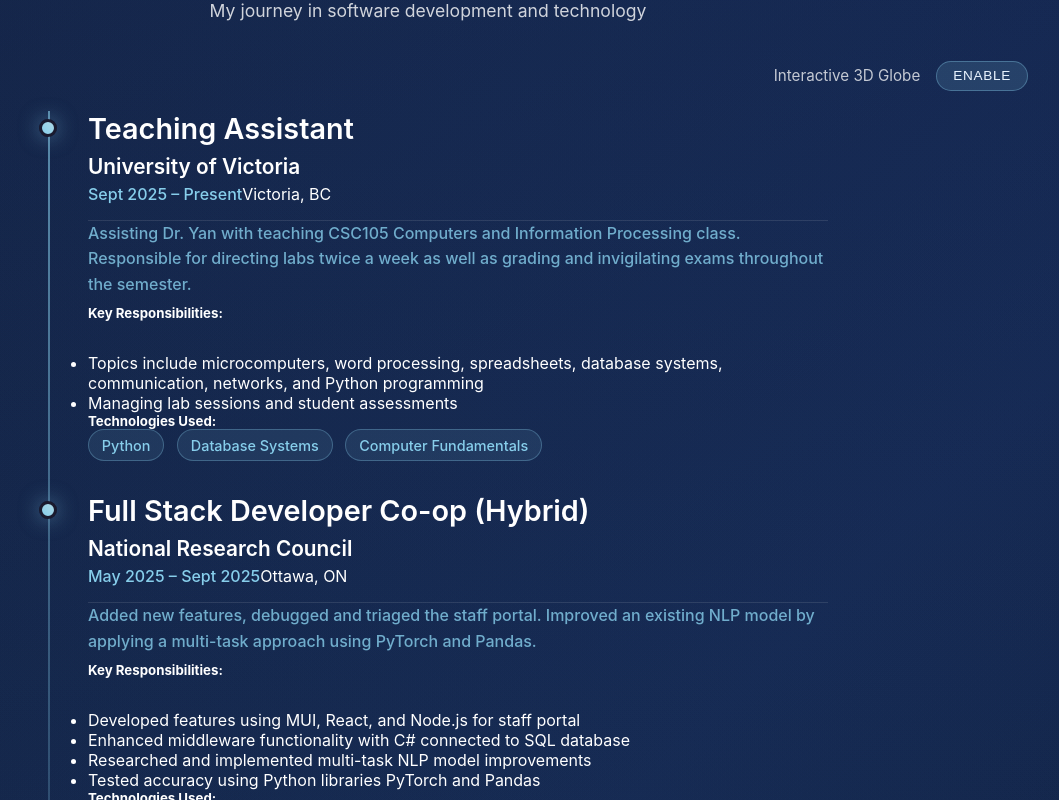
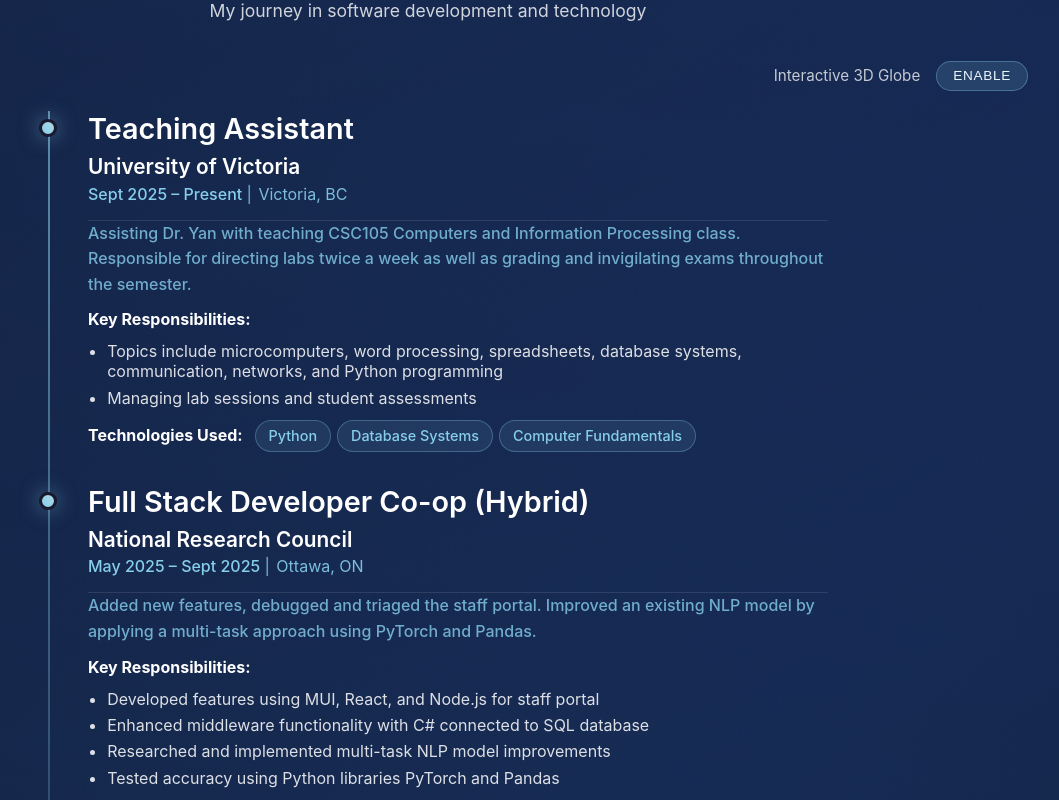
Before and after one commit to Popfizz013/Cursor-Hackathon, a React (Create React App) app: page / in a window 1280 px wide. Shown: the part 2000-2800 px from the top of the page, without its empty margins (212-1271 px from the left). Built offline with nearby package versions, Linux system fonts and the light colour scheme; no server answers; a web font is replaced by a local one.

Commit message:
Made changes to alignment and styling in the Personal Project as well as the Proffesional Experience section

```diff
--- a/src/components/sections/IntroSection.js
+++ b/src/components/sections/IntroSection.js
@@ -12,15 +12,15 @@ const IntroSection = forwardRef(({ data }, ref) => {
 
           <div className="intro-features">
             <div className="feature-item">
-              <h4>🎓 Computer Science Student</h4>
+              <h4>Computer Science Student</h4>
               <p>Pursuing BSc at University of Victoria</p>
             </div>
             <div className="feature-item">
-              <h4>💻 Full-Stack Developer</h4>
+              <h4>Full-Stack Developer</h4>
               <p>React, Node.js, Python, and modern technologies</p>
             </div>
             <div className="feature-item">
-              <h4>🔬 Research & Innovation</h4>
+              <h4>Research & Innovation</h4>
               <p>Working on satellite communication protocols</p>
             </div>
           </div>
--- a/src/components/sections/SectionStyles.css
+++ b/src/components/sections/SectionStyles.css
@@ -371,6 +371,25 @@
   font-weight: 500;
 }
 
+.job-meta {
+  display: flex;
+  align-items: center;
+  flex-wrap: wrap;
+  font-size: 1rem;
+  color: #87ceeb;
+  gap: 0.4rem;
+}
+
+.job-meta .job-duration::after {
+  content: " | ";
+  opacity: 0.7;
+}
+
+.job-meta .job-location {
+  color: #87ceeb;
+  opacity: 0.9;
+}
+
 .job-description {
   font-size: 1.1rem;
   line-height: 1.6;
@@ -433,6 +452,23 @@
   background: rgba(135, 206, 235, 0.2);
   border-color: rgba(135, 206, 235, 0.5);
   transform: translateY(-2px);
+}
+
+/* Projects meta and description inherit job styling */
+.projects-section .project-meta {
+  display: flex;
+  align-items: center;
+  flex-wrap: wrap;
+  font-size: 1rem;
+  color: #87ceeb;
+  gap: 0.4rem;
+}
+
+.projects-section .project-description {
+  font-size: 1.1rem;
+  line-height: 1.6;
+  color: #ffffff;
+  opacity: 0.8;
 }
 
 .job-visual {
@@ -799,6 +835,53 @@
   font-weight: 500;
 }
 
+/* Align Key Responsibilities label with its list and tighten spacing */
+.experience-section .timeline-content .job-details {
+  display: flex;
+  align-items: baseline;
+  gap: 0.75rem;
+  margin-top: 0.75rem;
+}
+
+.experience-section .timeline-content .job-details h5 {
+  margin: 0;
+  font-size: 1rem;
+  white-space: nowrap;
+}
+
+.experience-section .timeline-content .job-details ul {
+  margin: 0;
+  padding-left: 1.2rem;
+  display: flex;
+  flex-direction: column;
+  gap: 0.4rem;
+}
+
+.experience-section .timeline-content .job-details li {
+  margin: 0;
+  color: #ffffff;
+  opacity: 0.85;
+}
+
+/* Align Technologies Used label with tags and tighten spacing */
+.experience-section .timeline-content .job-technologies {
+  display: flex;
+  align-items: baseline;
+  gap: 0.75rem;
+  margin-top: 0.75rem;
+}
+
+.experience-section .timeline-content .job-technologies h5 {
+  margin: 0;
+  font-size: 1rem;
+  white-space: nowrap;
+}
+
+.experience-section .timeline-content .job-technologies .tech-tags {
+  margin: 0;
+  gap: 0.4rem;
+}
+
 .timeline-description {
   font-size: 0.95rem;
   color: #ffffff;
@@ -1391,6 +1474,50 @@
   text-align: center;
 }
 
+/* Stack project achievements header above list with tight spacing */
+.projects-section .project-card .project-details {
+  display: block;
+  margin-top: 0.75rem;
+}
+
+.projects-section .project-card .project-details h5 {
+  margin: 0 0 0.35rem 0;
+  font-size: 1rem;
+}
+
+.projects-section .project-card .project-details ul {
+  margin: 0;
+  padding-left: 1.2rem;
+  display: flex;
+  flex-direction: column;
+  gap: 0.4rem;
+}
+
+.projects-section .project-card .project-details li {
+  margin: 0;
+  color: #ffffff;
+  opacity: 0.85;
+}
+
+/* Align project technologies label with tags and tighten spacing */
+.projects-section .project-card .project-technologies {
+  display: flex;
+  align-items: baseline;
+  gap: 0.75rem;
+  margin-top: 0.75rem;
+}
+
+.projects-section .project-card .project-technologies h5 {
+  margin: 0;
+  font-size: 1rem;
+  white-space: nowrap;
+}
+
+.projects-section .project-card .project-technologies .tech-tags {
+  margin: 0;
+  gap: 0.4rem;
+}
+
 /* Projects spacing */
 .projects-section .project-card + .project-card {
   margin-top: 1.5rem;
```
